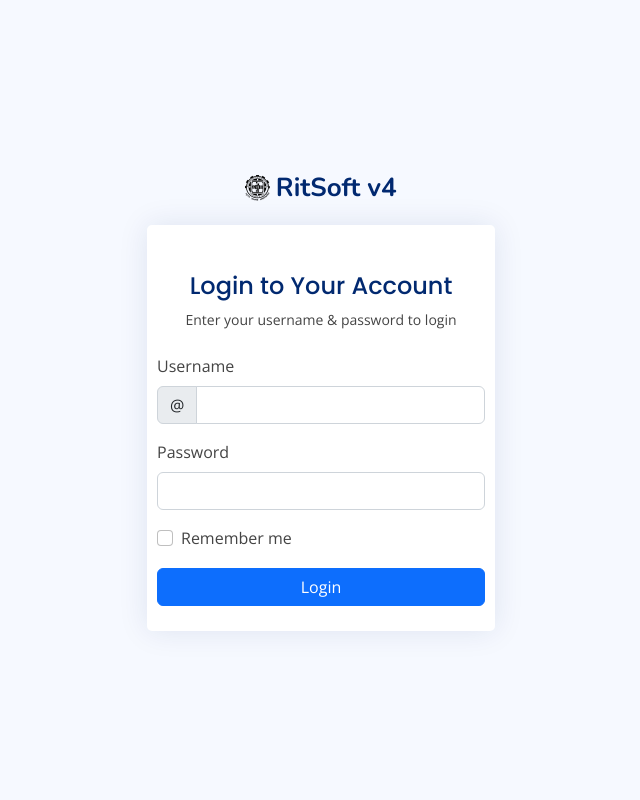
After one commit to rahulremesan/ritsoftv4_attendence, a Flask app: template app/templates/login.html in a window 1280 px wide. The commit adds this page. Shown: the whole page, without its empty margins (319-959 px from the left). Run offline with Flask 2, Linux system fonts and the light colour scheme; the template is opened without the code that fills it, so the values that code supplies are empty; some libraries are stand-ins or nearby versions.

Commit message:
adding login page and updating home and office user page

```diff
--- a/app/templates/home.html
+++ b/app/templates/home.html
@@ -46,7 +46,7 @@
                         <li class="nav-item mx-0 mx-lg-1"><a class="nav-link py-3 px-0 px-lg-3 rounded js-scroll-trigger" href="#contact">CONTACT</a>
                         </li>
 
-						<li class="nav-item mx-0 mx-lg-1"><a class="nav-link py-3 px-0 px-lg-3 rounded js-scroll-trigger"  >LOGIN</a>
+						<li class="nav-item mx-0 mx-lg-1"><a class="nav-link py-3 px-0 px-lg-3 rounded js-scroll-trigger"  href="login.html">LOGIN</a>
                         </li>
 
 
--- a/app/templates/index-officeuser.html
+++ b/app/templates/index-officeuser.html
@@ -87,7 +87,7 @@
 
         </li><!-- End Messages Nav -->
 
-		  <a class="nav-link nav-profile d-flex align-items-center pe-0" href="#" >
+		  <a class="nav-link nav-profile d-flex align-items-center pe-0" href="home.html" >
 
 		      <span class="">Home </span>
 		  </a> &nbsp;&nbsp;&nbsp;&nbsp;&nbsp;
--- /dev/null
+++ b/app/templates/login.html
@@ -0,0 +1,134 @@
+<!DOCTYPE html>
+<html lang="en">
+
+<head>
+  <meta charset="utf-8">
+  <meta content="width=device-width, initial-scale=1.0" name="viewport">
+
+  <title>Pages / Login - NiceAdmin Bootstrap Template</title>
+  <meta content="" name="description">
+  <meta content="" name="keywords">
+
+  <!-- Favicons -->
+  <link href="assets/img/favicon.png" rel="icon">
+  <link href="assets/img/apple-touch-icon.png" rel="apple-touch-icon">
+
+  <!-- Google Fonts -->
+  <link href="https://fonts.gstatic.com" rel="preconnect">
+  <link href="https://fonts.googleapis.com/css?family=Open+Sans:300,300i,400,400i,600,600i,700,700i|Nunito:300,300i,400,400i,600,600i,700,700i|Poppins:300,300i,400,400i,500,500i,600,600i,700,700i" rel="stylesheet">
+
+  <!-- Vendor CSS Files -->
+  <link href="assets/vendor/bootstrap/css/bootstrap.min.css" rel="stylesheet">
+  <link href="assets/vendor/bootstrap-icons/bootstrap-icons.css" rel="stylesheet">
+  <link href="assets/vendor/boxicons/css/boxicons.min.css" rel="stylesheet">
+  <link href="assets/vendor/quill/quill.snow.css" rel="stylesheet">
+  <link href="assets/vendor/quill/quill.bubble.css" rel="stylesheet">
+  <link href="assets/vendor/remixicon/remixicon.css" rel="stylesheet">
+  <link href="assets/vendor/simple-datatables/style.css" rel="stylesheet">
+
+  <!-- Template Main CSS File -->
+  <link href="assets/css/style.css" rel="stylesheet">
+
+  <!-- =======================================================
+  * Template Name: NiceAdmin - v2.4.1
+  * Template URL: https://bootstrapmade.com/nice-admin-bootstrap-admin-html-template/
+  * Author: BootstrapMade.com
+  * License: https://bootstrapmade.com/license/
+  ======================================================== -->
+</head>
+
+<body>
+
+  <main>
+    <div class="container">
+
+      <section class="section register min-vh-100 d-flex flex-column align-items-center justify-content-center py-4">
+        <div class="container">
+          <div class="row justify-content-center">
+            <div class="col-lg-4 col-md-6 d-flex flex-column align-items-center justify-content-center">
+
+              <div class="d-flex justify-content-center py-4">
+                <a href="index-officeuser.html" class="logo d-flex align-items-center w-auto">
+                  <img src="assets/img/logo.png" alt="">
+                  <span class="d-none d-lg-block">RitSoft v4</span>
+                </a>
+              </div><!-- End Logo -->
+
+              <div class="card mb-3">
+
+                <div class="card-body">
+
+                  <div class="pt-4 pb-2">
+                    <h5 class="card-title text-center pb-0 fs-4">Login to Your Account</h5>
+                    <p class="text-center small">Enter your username & password to login</p>
+                  </div>
+
+                  <form class="row g-3 needs-validation" novalidate>
+
+                    <div class="col-12">
+                      <label for="yourUsername" class="form-label">Username</label>
+                      <div class="input-group has-validation">
+                        <span class="input-group-text" id="inputGroupPrepend">@</span>
+                        <input type="text" name="username" class="form-control" id="yourUsername" required>
+                        <div class="invalid-feedback">Please enter your username.</div>
+                      </div>
+                    </div>
+
+                    <div class="col-12">
+                      <label for="yourPassword" class="form-label">Password</label>
+                      <input type="password" name="password" class="form-control" id="yourPassword" required>
+                      <div class="invalid-feedback">Please enter your password!</div>
+                    </div>
+
+                    <div class="col-12">
+                      <div class="form-check">
+                        <input class="form-check-input" type="checkbox" name="remember" value="true" id="rememberMe">
+                        <label class="form-check-label" for="rememberMe">Remember me</label>
+                      </div>
+                    </div>
+                    <div class="col-12">
+                      <button class="btn btn-primary w-100" type="submit">Login</button>
+                    </div>
+                    <div class="col-12" style="font-size: 1px;opacity: 0">
+                      <p class="small mb-0">Don't have account? <a href="pages-register.html">Create an account</a></p>
+                    </div>
+                  </form>
+
+                </div>
+              </div>
+
+              <div class="credits" style="font-size: 1px; opacity: 0">
+                <!-- All the links in the footer should remain intact. -->
+                <!-- You can delete the links only if you purchased the pro version. -->
+                <!-- Licensing information: https://bootstrapmade.com/license/ -->
+                <!-- Purchase the pro version with working PHP/AJAX contact form: https://bootstrapmade.com/nice-admin-bootstrap-admin-html-template/ -->
+                Designed by <a href="https://bootstrapmade.com/">BootstrapMade</a>
+              </div>
+
+            </div>
+          </div>
+        </div>
+
+      </section>
+
+    </div>
+  </main><!-- End #main -->
+
+  <a href="#" class="back-to-top d-flex align-items-center justify-content-center"><i class="bi bi-arrow-up-short"></i></a>
+
+  <!-- Vendor JS Files -->
+  <script src="assets/vendor/apexcharts/apexcharts.min.js"></script>
+  <script src="assets/vendor/bootstrap/js/bootstrap.bundle.min.js"></script>
+  <script src="assets/vendor/chart.js/chart.min.js"></script>
+  <script src="assets/vendor/echarts/echarts.min.js"></script>
+  <script src="assets/vendor/quill/quill.min.js"></script>
+  <script src="assets/vendor/simple-datatables/simple-datatables.js"></script>
+  <script src="assets/vendor/tinymce/tinymce.min.js"></script>
+  <script src="assets/vendor/php-email-form/validate.js"></script>
+
+  <!-- Template Main JS File -->
+  <script src="assets/js/main.js"></script>
+
+</body>
+
+</html>
```
